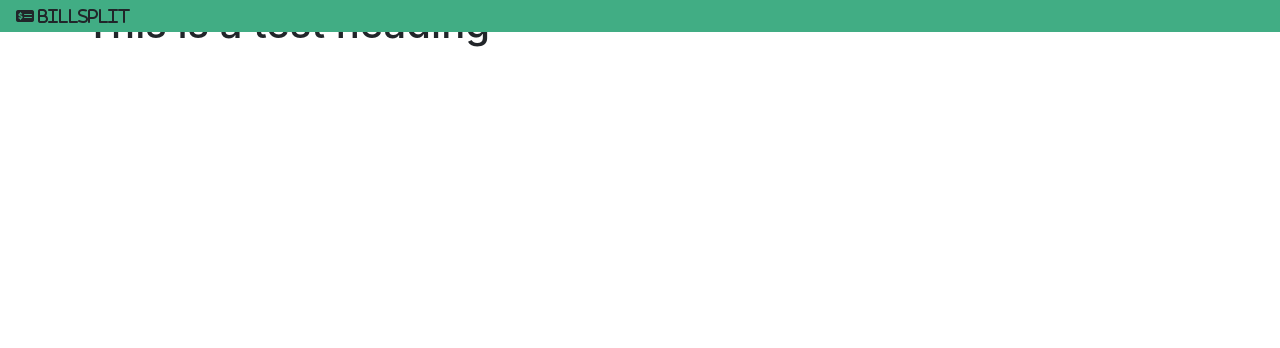
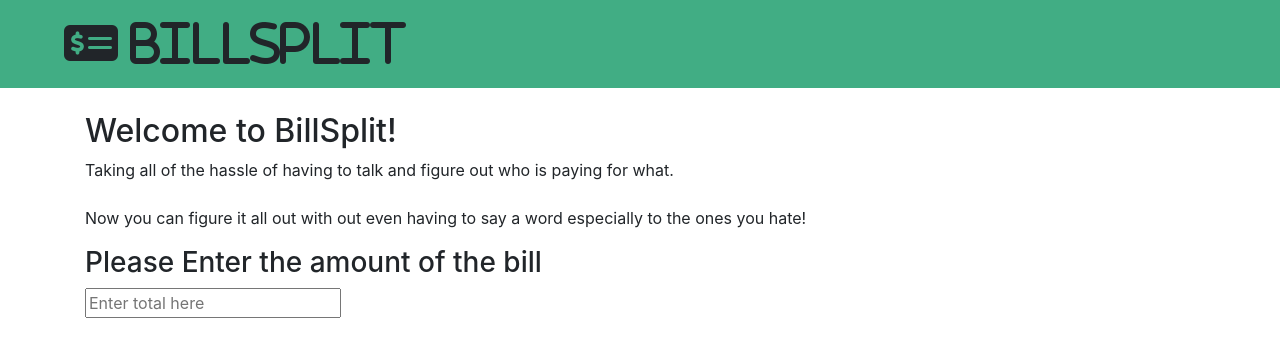
Before and after one commit to albarrank/BillSplitter, a React (Create React App) app in the folder client/: page / in a window 1280 px wide. Shown: the top 348 px of the page. Built offline with nearby package versions, Linux system fonts and the light colour scheme.

Commit message:
created layout for intial landing page of application for bill total input

```diff
--- a/client/src/App.css
+++ b/client/src/App.css
@@ -1,6 +1,9 @@
+/*================= Navbar ================ */
 .navbar {
   background-color: rgb(65, 173, 132) !important;
 }
-.fa-money-check-alt {
 
+/*================= Main Components ================ */
+.main {
+  margin-top: 7rem;
 }
--- a/client/src/components/layout/Landing.js
+++ b/client/src/components/layout/Landing.js
@@ -1,7 +1,24 @@
 import React, { Fragment, useEffect, useState } from "react";
 
 function Landing() {
-	return <h1>This is a test heading</h1>;
+	return (
+		<Fragment>
+			<div className="intro">
+				<h2>Welcome to BillSplit!</h2>
+				<p>
+					Taking all of the hassle of having to talk and figure out
+					who is paying for what. <br></br>
+					<br></br>Now you can figure it all out with out even having
+					to say a word especially to the ones you hate!
+				</p>
+			</div>
+
+			<div className="total-input">
+				<h3>Please Enter the amount of the bill</h3>
+				<input type="text" placeholder="Enter total here"></input>
+			</div>
+		</Fragment>
+	);
 }
 
 export default Landing;
--- a/client/src/components/layout/Navbar.js
+++ b/client/src/components/layout/Navbar.js
@@ -1,10 +1,15 @@
 import React from "react";
 
 function Navbar() {
+	let styles = {
+		fontSize: "3rem",
+		marginLeft: "3rem"
+	};
 	return (
 		<nav className="navbar navbar-light bg-light fixed-top d-flex">
-			<i className="fas fa-money-check-alt"> BillSplit</i>
-			{/* <h4>BillSplit</h4> */}
+			<span style={styles}>
+				<i className="fas fa-money-check-alt"> BillSplit</i>
+			</span>
 		</nav>
 	);
 }
```
